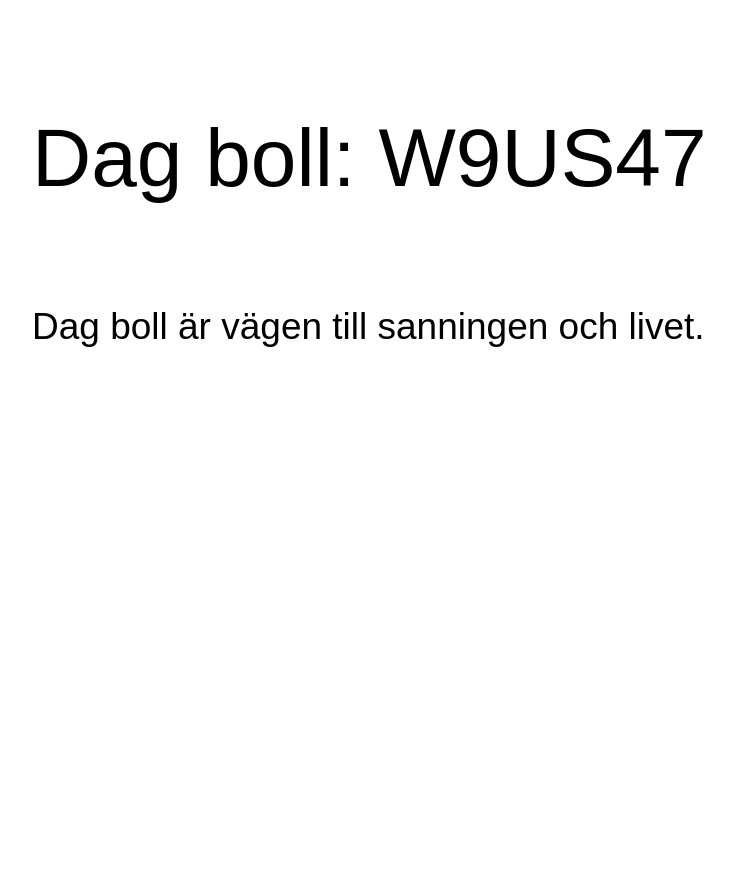
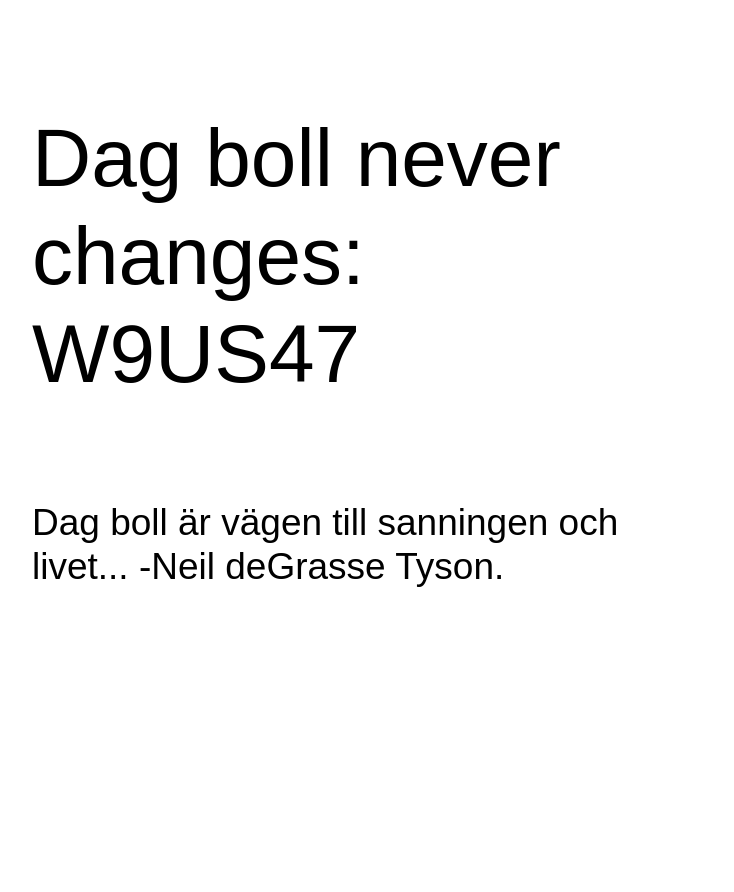
Before and after one commit to Dagboll/Dagboll.github.io, a plain HTML site: page index.html in a window 1280 px wide. Shown: the whole page, without its empty margins (257-991 px from the left). Before the commit the page ends 800 px from the top, so only its background shows below. Drawn offline with nearby package versions, Linux system fonts and the light colour scheme.

Commit message:
Dagboll tyson

```diff
--- a/index.html
+++ b/index.html
@@ -23,9 +23,10 @@ if(typeof Muse == "undefined") window.Muse = {}; window.Muse.assets = {"required
 
   <div class="clearfix borderbox" id="page"><!-- column -->
    <div class="clearfix colelem" id="u94-7"><!-- content -->
-    <p id="u94-2">Dag boll: W9US47</p>
+    <p id="u94-2">Dag boll never changes: W9US47</p>
     <p id="u94-3">&nbsp;</p>
-    <p id="u94-5">Dag boll är vägen till sanningen och livet.</p>
+    <p id="u94-5">Dag boll är vägen till sanningen och livet... -Neil deGrasse Tyson.</p>
+
    </div>
    <div class="verticalspacer" data-offset-top="394" data-content-above-spacer="394" data-content-below-spacer="106" data-sizePolicy="fixed" data-pintopage="page_fixedLeft"></div>
   </div>
```
